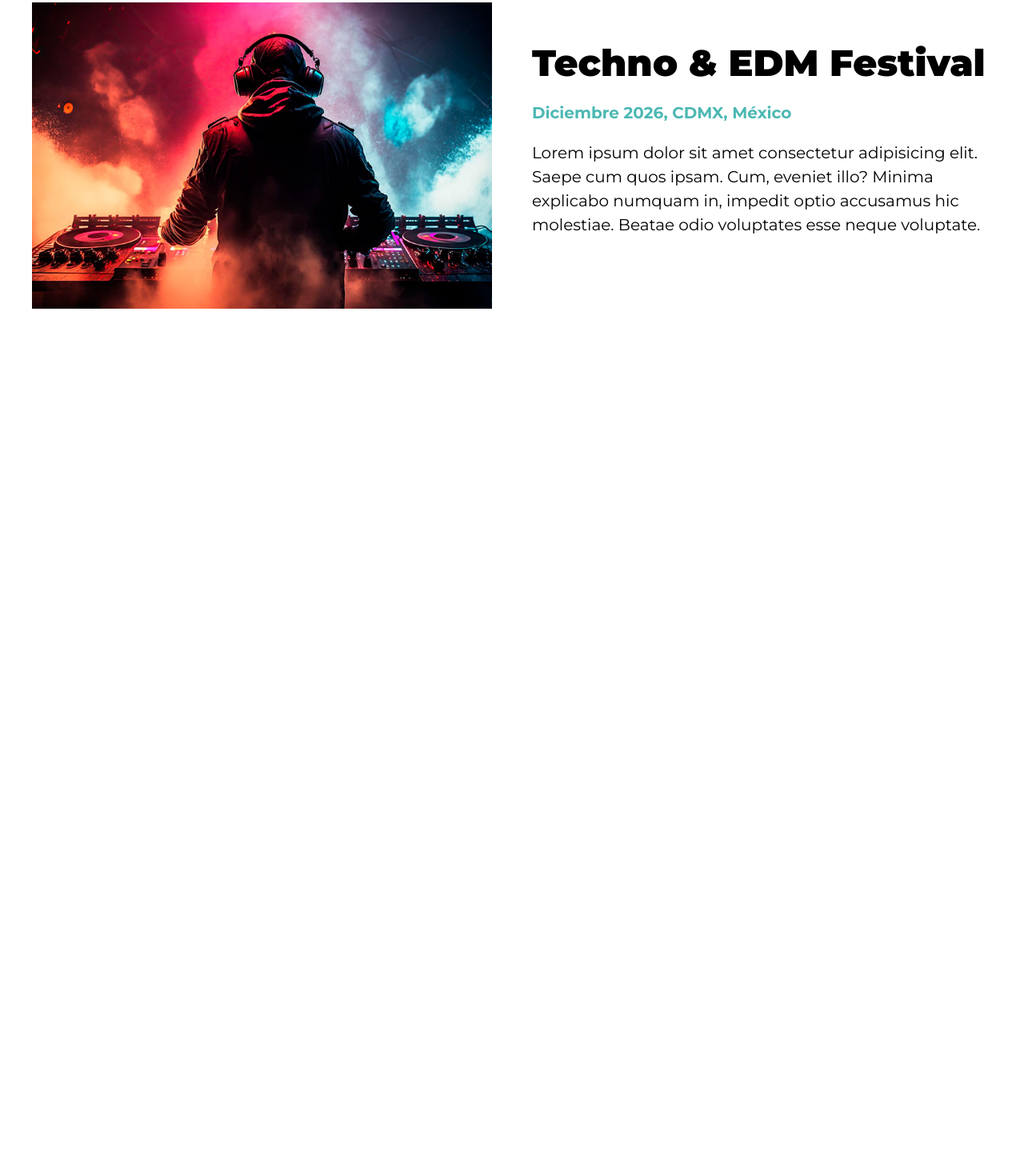
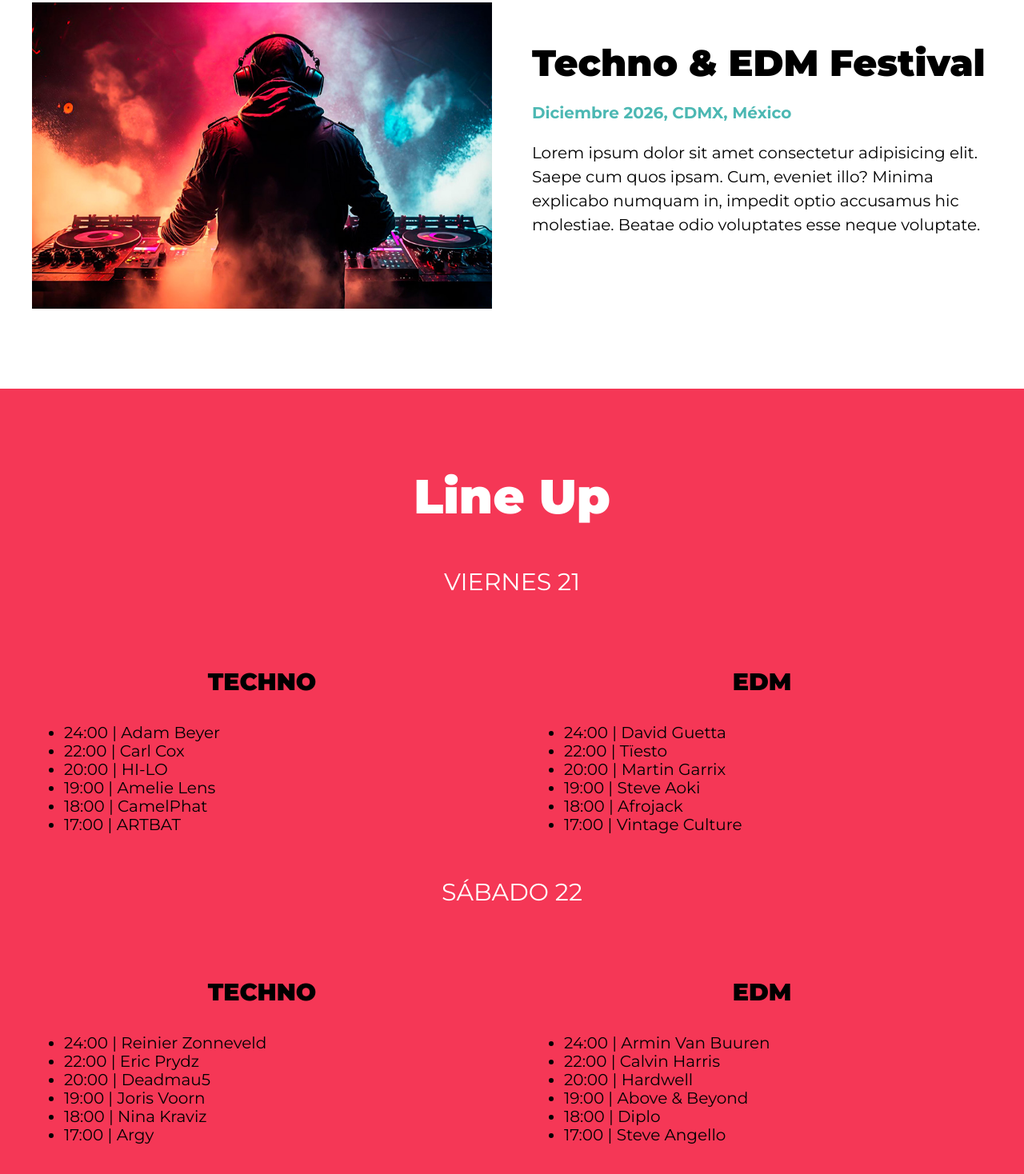
Before and after one commit to alonso1298/Festival-Musica, a website: page index.html in a window 1280 px wide. Shown: the part 823-2291 px from the top of the page at 80% size. Before the commit the page ends 1309 px from the top, so only its background shows below. Drawn offline with Linux system fonts and the light colour scheme.

Commit message:
Se agrega el LineUp

```diff
--- a/index.html
+++ b/index.html
@@ -49,5 +49,116 @@
     </div>
    </section>
 
+   <section id="lineup" class="lineup">
+    <h3>Line Up</h3>
+
+    <p class="dia">Viernes 21</p>
+    <div class="escenarios-contenedor">
+        <div class="escenario bg-amarillo">
+            <p class="nombre-escenario">Techno</p>
+
+            <ul class="calendario">
+                <li>
+                    24:00 | <span>Adam Beyer</span>
+                </li>
+                <li>
+                    22:00 | <span>Carl Cox</span>
+                </li>
+                <li>
+                    20:00 | <span>HI-LO</span>
+                </li>
+                <li>
+                    19:00 | <span>Amelie Lens</span>
+                </li>
+                <li>
+                    18:00 | <span>CamelPhat</span>
+                </li>
+                <li>
+                    17:00 | <span>ARTBAT</span>
+                </li>
+            </ul>
+        </div> <!--.escenario-->
+
+        <div class="escenario bg-verde">
+            <p class="nombre-escenario">EDM</p>
+
+            <ul class="calendario">
+                <li>
+                    24:00 | <span>David Guetta</span>
+                </li>
+                <li>
+                    22:00 | <span>Tïesto</span>
+                </li>
+                <li>
+                    20:00 | <span>Martin Garrix</span>
+                </li>
+                <li>
+                    19:00 | <span>Steve Aoki</span>
+                </li>
+                <li>
+                    18:00 | <span>Afrojack</span>
+                </li>
+                <li>
+                    17:00 | <span>Vintage Culture</span>
+                </li>
+            </ul>
+        </div> <!--.escenario-->
+    </div> <!--.escenarios-contenedor -->
+
+
+    <p class="dia">Sábado 22</p>
+    <div class="escenarios-contenedor contenedor">
+        <div class="escenario bg-verde">
+            <p class="nombre-escenario">Techno</p>
+
+            <ul class="calendario">
+                <li>
+                    24:00 | <span>Reinier Zonneveld</span>
+                </li>
+                <li>
+                    22:00 | <span>Eric Prydz</span>
+                </li>
+                <li>
+                    20:00 | <span>Deadmau5</span>
+                </li>
+                <li>
+                    19:00 | <span>Joris Voorn</span>
+                </li>
+                <li>
+                    18:00 | <span>Nina Kraviz</span>
+                </li>
+                <li>
+                    17:00 | <span>Argy</span>
+                </li>
+            </ul>
+        </div> <!--.escenario-->
+
+        <div class="escenario bg-amarillo">
+            <p class="nombre-escenario">EDM</p>
+
+            <ul class="calendario">
+                <li>
+                    24:00 | <span>Armin Van Buuren</span>
+                </li>
+                <li>
+                    22:00 | <span>Calvin Harris</span>
+                </li>
+                <li>
+                    20:00 | <span>Hardwell</span>
+                </li>
+                <li>
+                    19:00 | <span>Above & Beyond</span>
+                </li>
+                <li>
+                    18:00 | <span>Diplo</span>
+                </li>
+                <li>
+                    17:00 | <span>Steve Angello</span>
+                </li>
+            </ul>
+        </div> <!--.escenario-->
+    </div> <!--.escenarios-contenedor -->
+</section>
+
 </body>
 </html>
--- a/src/scss/layout/_index.scss
+++ b/src/scss/layout/_index.scss
@@ -1,3 +1,4 @@
 @forward 'header';
 @forward 'video';
 @forward 'festival';
+@forward 'lineup';
--- /dev/null
+++ b/src/scss/layout/_lineup.scss
@@ -0,0 +1,34 @@
+@use '../base/variables' as v;
+@use '../base/mixins' as m;
+
+
+.lineup {
+    background-color: v.$rosa;
+    h3, .dia {
+        text-align: center;
+        color: v.$blanco;
+    }
+    .dia {
+        font-size: 3rem;
+        text-transform: uppercase;
+    }
+}
+
+.escenarios-contenedor {
+    @include m.contenedor;
+    @include m.tablet {
+        @include m.grid(2);
+    }
+}
+
+.escenario {
+    p {
+        padding-top: 2rem;
+    }
+    .nombre-escenario{
+        font-size: 3rem;
+        font-weight: 900;
+        text-transform: uppercase;
+        text-align: center;
+    }
+}
```
Also changed, not shown: build/css/app.css.
